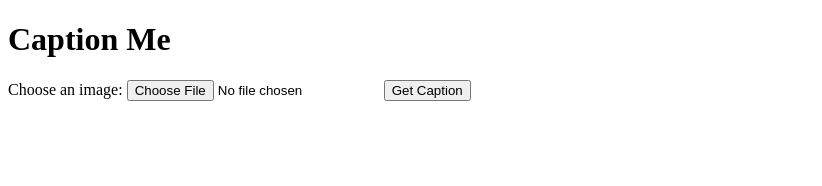
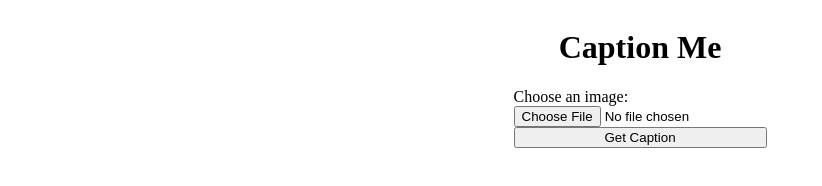
Before and after one commit to dyazdani/caption-me-app, a website: page index.html in a window 1280 px wide. Shown: the whole page, without its empty margins (0-822 px from the left). Drawn offline with Linux system fonts and the light colour scheme.

Commit message:
Placed elements in flexboxes

```diff
--- a/styles/style.css
+++ b/styles/style.css
@@ -1,3 +1,13 @@
+body {
+  display: flex;
+  flex-flow: column nowrap;
+  align-items: center;
+}
+
+main {
+  display: flex;
+  flex-flow: column nowrap;
+}
 #image-preview {
   width: 300px;
 }
```
